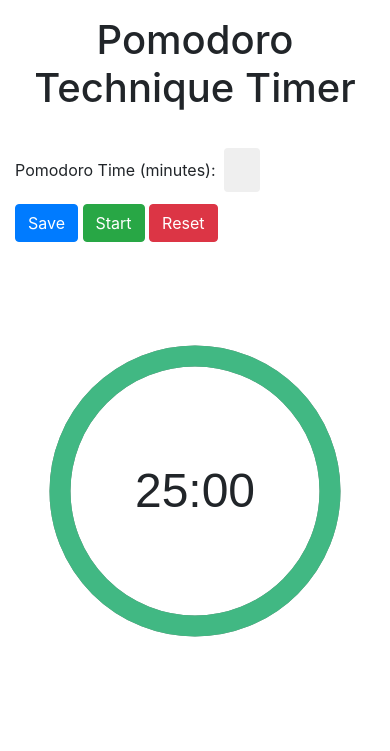
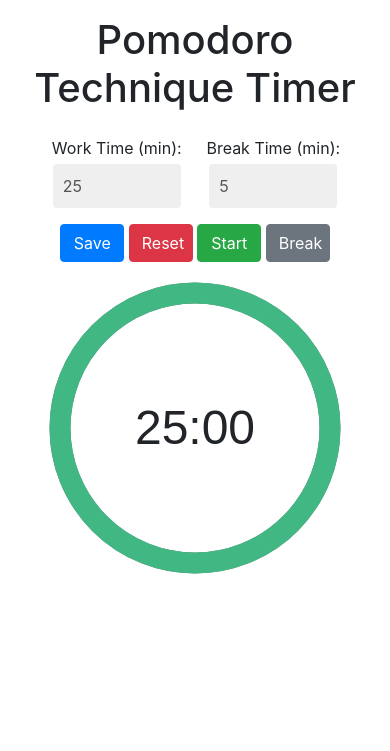
Before and after one commit to freeman-jiang/Pomodoro-App, a plain HTML site: page src/index.html in a window 390 px wide. Drawn offline with nearby package versions, Linux system fonts and the light colour scheme.

Commit message:
Added "Break" option and fixed formatting issues
App is mobile-friendly

```diff
--- a/src/index.html
+++ b/src/index.html
@@ -18,35 +18,54 @@
 
     <div class="container-fluid">
       <div class="row">
-        <div class="col">
+
           <h1 class="m-3 text-center">Pomodoro Technique Timer</h1>
       </div>
+
+          <div class="text-center">
+            <div class="text-center inputBoxL m-2">
+              <div>
+                <span>Work Time (min):</span>
               </div>
-      <div class="row mt-3">
-        <div class="col">
-          <span>Pomodoro Time (minutes):</span>
-          <input type="number" min="1" step="1" class="input m-1" value="25" id="timeLimit">
+              <input type="number" min="1" max="1000000" step="1" class="input m-1" value="25" id="timeLimit">
+            </div>
+
+
+            <div class="text-center inputBoxR m-2">
+              <div>
+                <span>Break Time (min):</span>
+              </div>
+              <input type="number" min="1" max="1000000" step="1" class="input m-1" value="5" id="breakLimit">
             </div>
         </div>
 
-      <div class="row mt-1 mb-1">
+
+        <div class="row mb-1 text-center">
           <div class="col">
             <span id="unsavedWarning" class="warning">*You have unsaved changes</span>
           </div>
         </div>
 
-      <div class="row">
+        <div class="row text-center">
           <div class="col">
-          <button type="button" class="btn btn-primary" onclick="saveInfo()" id="saveButton">Save</button>
-          <button type="button" class="btn btn-success" onclick="startTimer()">Start</button>
-          <button type="button" class="btn btn-danger" onclick="resetTimer()">Reset</button>
+            <button type="button" class="button btn btn-primary" onclick="saveInfo()" id="saveButton">Save</button>
+            <button type="button" class="button btn btn-danger" onclick="resetTimer()">Reset</button>
+            <button type="button" class="button btn btn-success" onclick="startTimer()" id="startButton">Start</button>
+            <button type="button" class="button btn btn-secondary" onclick="startBreakTimer()" id="breakButton">Break</button>
           </div>
         </div>
-      <div class="row>">
-        <div class="col timer-container">
+
+
+
+    <div class="row">
+
+        <div class="timer-container">
+
           <h2 id="timer"></h2>
+
         </div>
     </div>
+
   </div>
       <script src="../node_modules/bootstrap/dist/js/bootstrap.bundle.min.js"></script>
       <script src="main.js"></script>
--- a/src/main.css
+++ b/src/main.css
@@ -9,16 +9,22 @@
     box-shadow: none;
     border: none;
     color: rgb(85, 85, 85);
-    width: 10%;
+    width: 8em;
     box-sizing: border-box;
 }
 
 .timer-container {
   font-family: sans-serif;
   display: grid;
-  height: 60vh;
   place-items: center;
+  margin-top:1em
 }
+
+
+  .timer-container {
+    margin-left: auto;
+    margin-right: auto;
+  }
 
 .base-timer {
   position: relative;
@@ -77,3 +83,20 @@
   font-size: smaller;
   color: #cc3300;
 }
+
+.button {
+  width: 4em;
+}
+
+.inputBoxL{
+  display:inline-block;
+  vertical-align:top;
+
+}
+
+.inputBoxR{
+  display:inline-block;
+  vertical-align:top;
+
+
+}
--- a/src/main.js
+++ b/src/main.js
@@ -1,24 +1,29 @@
-// Credit: Mateusz Rybczonec for the base timer functionality
+// Credit: Mateusz Rybczonec for the timer visuals
+
+const userTimeLimit = document.getElementById('timeLimit')
+const userBreakLimit = document.getElementById('breakLimit')
+const saveButton = document.getElementById('saveButton')
+const startButton = document.getElementById('startButton')
+const breakButton = document.getElementById('breakButton')
+const ping = new Audio('./sounds/ping.mp3');
+const unsavedWarning = document.getElementById('unsavedWarning')
+unsavedWarning.style.display = "none"
+
+userTimeLimit.addEventListener("input", () => {
+  unsavedWarning.style.display = "block"
+});
+
+userBreakLimit.addEventListener("input", () => {
+  unsavedWarning.style.display = "block"
+});
 
 
 
 
-
-const userTimeLimit = document.getElementById('timeLimit')
-const saveButton = document.getElementById('saveButton')
-const ping = new Audio('./sounds/ping.mp3');
-const unsavedWarning = document.getElementById('unsavedWarning')
-unsavedWarning.style.display = "none"
-
-timeLimit.addEventListener("input", () => {
-  unsavedWarning.style.display = "block"
-});
-
-
 const saveInfo = () => {
-  if (userTimeLimit.value >= 0.05) {
+  if (userTimeLimit.value >= 0.05 && userBreakLimit.value >= 0.05) {
       window.timeLimit = userTimeLimit.value * 60;
-
+      window.breakLimit = userBreakLimit.value * 60;
       timeLeft = window.timeLimit;
       document.getElementById("timer").innerHTML = `
     <div class="base-timer">
@@ -56,6 +61,8 @@ const saveInfo = () => {
 
 const resetTimer = () => {
   saveButton.disabled = false;
+  startButton.disabled = false;
+  breakButton.disabled = false;
   timeLeft = window.timeLimit;
   timePassed = 0;
   document.getElementById("timer").innerHTML = `
@@ -83,12 +90,15 @@ const resetTimer = () => {
 `;
   clearInterval(timerInterval)
   ping.pause()
+  ping.currentTime = 0;
 }
 
 const FULL_DASH_ARRAY = 283;
 const WARNING_THRESHOLD = 10;
 const ALERT_THRESHOLD = 5;
-
+const breakColor = {
+  color: "white"
+}
 const COLOR_CODES = {
   info: {
     color: "green"
@@ -100,13 +110,19 @@ const COLOR_CODES = {
   alert: {
     color: "red",
     threshold: ALERT_THRESHOLD
+  },
+  breakTime: {
+    color: "blue"
   }
+
 };
 
 window.timeLimit = 25*60;
+window.breakLimit = 5*60;
 // const timeLimit = 20;
 let timePassed = 0;
 let timeLeft = window.timeLimit;
+let timeLeftBreak = window.timeBreak;
 let timerInterval = null;
 let remainingPathColor = COLOR_CODES.info.color;
 
@@ -144,8 +160,11 @@ function onTimesUp() {
 
 function startTimer() {
   saveButton.disabled = true;
+  startButton.disabled = true;
+  breakButton.disabled = true;
+  ping.currentTime = 0;
   timerInterval = setInterval(() => {
-    timePassed = timePassed += 1;
+    timePassed += 1;
     timeLeft = window.timeLimit - timePassed;
     document.getElementById("base-timer-label").innerHTML = formatTime(
       timeLeft
@@ -202,3 +221,36 @@ function setCircleDasharray() {
     .getElementById("base-timer-path-remaining")
     .setAttribute("stroke-dasharray", circleDasharray);
 }
+
+const startBreakTimer = () => {
+  saveButton.disabled = true;
+  startButton.disabled = true;
+  breakButton.disabled = true;
+  ping.currentTime = 0;
+  timerInterval = setInterval(() => {
+    timePassed += 1;
+    timeLeftBreak = window.breakLimit - timePassed;
+    document.getElementById("base-timer-label").innerHTML = formatTime(
+      timeLeftBreak
+    );
+
+    // setRemainingPathColor(timeLeftBreak);
+    setColorBreak()
+
+    if (timeLeftBreak === 0) {
+      onTimesUp();
+    }
+  }, 1000);
+}
+
+
+
+function setColorBreak() {
+  const { alert, warning, info, breakTime } = COLOR_CODES;
+  document
+      .getElementById("base-timer-path-remaining")
+      .classList.remove(info.color);
+  document
+      .getElementById("base-timer-path-remaining")
+      .classList.add(breakTime.color)
+}
```
Lines whose indentation alone changed are shown as unchanged.
